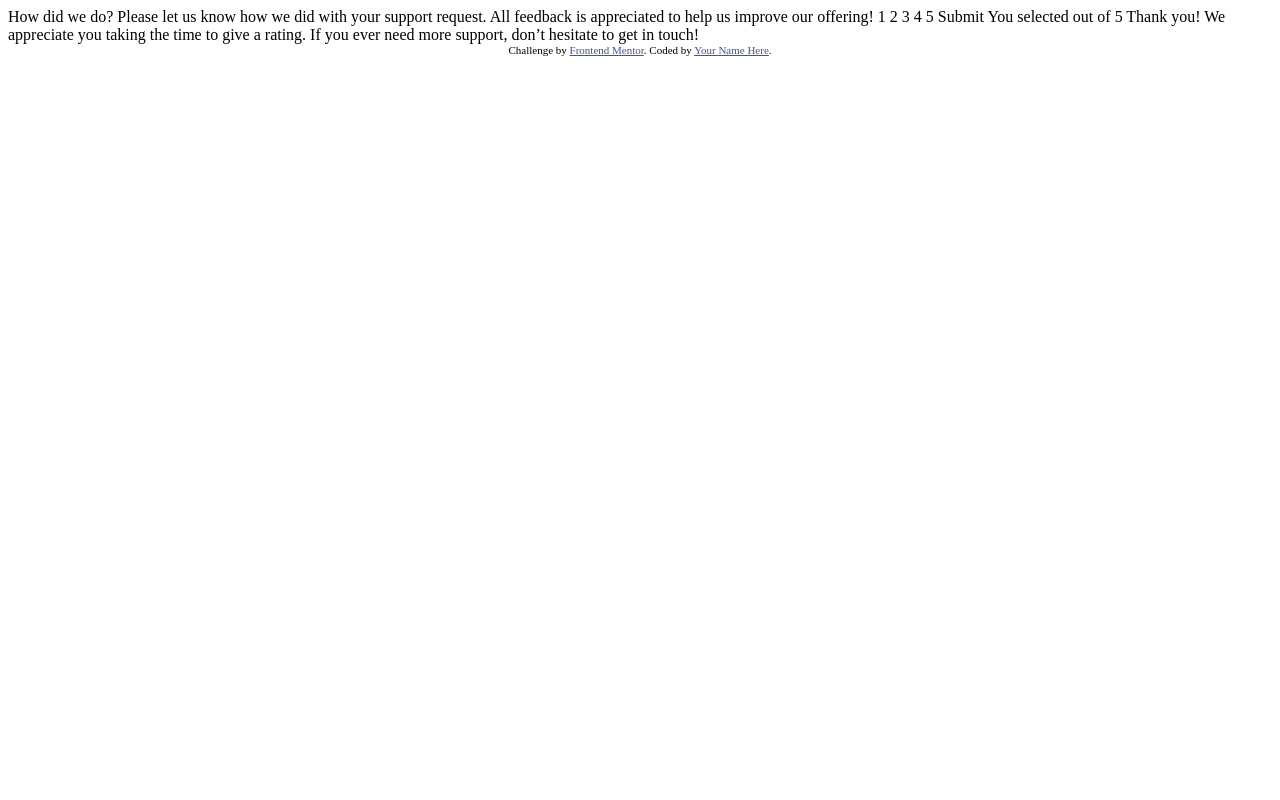
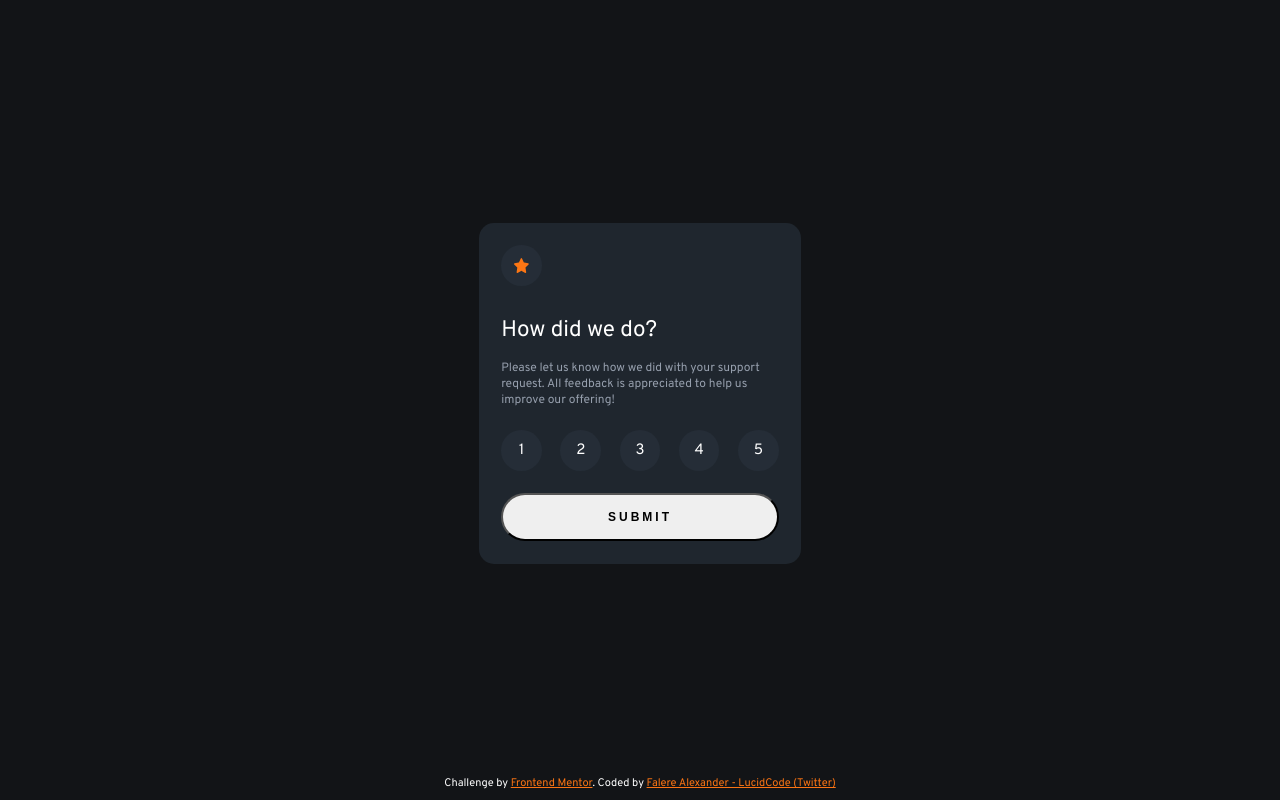
Before and after one commit to Alexanderlucid/FM_Interactive_rating_component, a plain HTML site: page index.html in a window 1280 px wide. Drawn offline with Linux system fonts and the light colour scheme.

Commit message:
build push

```diff
--- a/index.html
+++ b/index.html
@@ -1,49 +1,51 @@
 <!DOCTYPE html>
 <html lang="en">
 <head>
+  <!-- Character Encoding -->
   <meta charset="UTF-8">
+  <!-- Viewport Settings -->
   <meta name="viewport" content="width=device-width, initial-scale=1.0"> <!-- displays site properly based on user's device -->
-
+  <!-- Google Fonts -->
+  <link rel="preconnect" href="https://fonts.googleapis.com">
+  <link rel="preconnect" href="https://fonts.gstatic.com" crossorigin>
+  <link href="https://fonts.googleapis.com/css2?family=Overpass:ital,wght@0,100..900;1,100..900&display=swap" rel="stylesheet">
+  <!-- Favicon Image -->
   <link rel="icon" type="image/png" sizes="32x32" href="./images/favicon-32x32.png">
-
+  <!-- Style Sheet -->
+  <link rel="stylesheet" href="./style.css">
+  <!-- Tab Title -->
   <title>Frontend Mentor | Interactive rating component</title>
 
   <!-- Feel free to remove these styles or customise in your own stylesheet 👍 -->
-  <style>
-    .attribution { font-size: 11px; text-align: center; }
-    .attribution a { color: hsl(228, 45%, 44%); }
-  </style>
 </head>
 <body>
+  <div class="container">
+    <div class="card-container">
+      <div class="img-container">
+        <img src="./images/icon-star.svg" alt="star icon" class="star-icon">
+      </div>
 
-  <!-- Rating state start -->
+      <h1>How did we do?</h1>
+      <p>
+        Please let us know how we did with your support request. All feedback is appreciated
+        to help us improve our offering!
+      </p>
+        <!-- Rating state start -->
+      <div class="rating-state">
+        <div class="rating-option" id="1" data-value="1">1</div>
+        <div class="rating-option" id="2" data-value="2">2</div>
+        <div class="rating-option" id="3" data-value="3">3</div>
+        <div class="rating-option" id="4" data-value="4">4</div>
+        <div class="rating-option" id="5" data-value="5">5</div>
+      </div>
+      <button type="submit" value="Submit" class="submit">SUBMIT</button>
+    </div>
 
-  How did we do?
-
-  Please let us know how we did with your support request. All feedback is appreciated
-  to help us improve our offering!
-
-  1 2 3 4 5
-
-  Submit
-
-  <!-- Rating state end -->
-
-  <!-- Thank you state start -->
-
-  You selected <!-- Add rating here --> out of 5
-
-  Thank you!
-
-  We appreciate you taking the time to give a rating. If you ever need more support,
-  don’t hesitate to get in touch!
-
-  <!-- Thank you state end -->
-
-
-  <div class="attribution">
-    Challenge by <a href="https://www.frontendmentor.io?ref=challenge" target="_blank">Frontend Mentor</a>.
-    Coded by <a href="#">Your Name Here</a>.
+    <div class="attribution">
+      Challenge by <a href="https://www.frontendmentor.io?ref=challenge" target="_blank" rel="noopener noreferrer">Frontend Mentor</a>.
+      Coded by <a href="https://alexanders-porfolio.vercel.app/">Falere Alexander - LucidCode (Twitter)</a>
+    </div>
   </div>
+  <script src="./main.js"></script>
 </body>
 </html>
--- /dev/null
+++ b/style.css
@@ -0,0 +1,125 @@
+*{
+    margin: 0;
+    padding: 0;
+    box-sizing: border-box;
+}
+:root{
+    --White: hsl(0, 0%, 100%);
+    --light-grey: hsl(217, 12%, 63%);
+    --dark-blue: hsl(213, 19%, 15%);
+    --very-dark-blue:hsl(216, 12%, 8%);
+    --orange:hsl(25, 97%, 53%);
+
+--contrast-dark-blue: hsl(213, 19%, 18%);
+}
+html{
+    font-size: 15px;
+    font-family: "Overpass", sans-serif;
+    font-optical-sizing: auto;
+    font-style: normal;
+}
+body{
+    min-width: 100%;
+    background-color: var(--very-dark-blue);
+    color: var(--White);
+    height: 100vh;
+}
+.container{
+    width: 90%;
+    height: 100%;
+    display: flex;
+    flex-direction: column;
+    justify-content: center;
+    align-items: center;
+    margin: auto;
+}
+.card-container{
+    display: flex;
+    flex-direction: column;
+    justify-content: center;
+    align-items: flex-start;
+    margin: auto;
+    width:28%;
+    height: fit-content;
+    background-color: var(--dark-blue);
+    border-radius:1rem;
+    padding: 1.5rem;
+}
+.img-container{
+    width: 2.7rem;
+    height: 2.7rem;
+    border-radius: 50%;
+    background-color: var(--contrast-dark-blue);
+    display: flex;
+    justify-content: center;
+    align-items: center;
+
+    margin-bottom: 1rem;
+}
+.star-icon{
+    width: 1.0rem;
+    height: 1.0rem;
+}
+h1{
+    font-size: 1.5rem;
+    font-weight: 400;
+    margin: 1.0rem 0;
+}
+p{
+    /* line-height: 1.5rem; */
+    font-size: 0.8rem;
+    font-weight: 400;
+    color: var(--light-grey);
+}
+
+.rating-state{
+    display: flex;
+    flex-direction: row;
+    justify-content: space-between;
+    align-items: center;
+    width: 100%;
+    margin: 1.5rem 0;
+}
+.rating-option{
+    width: 2.7rem;
+    height: 2.7rem;
+    border-radius: 50%;
+    background-color: var(--contrast-dark-blue);
+    display: flex;
+    justify-content: center;
+    align-items: center;
+}
+.submit{
+    width: 100%;
+    border-radius: 2rem;
+    padding: 1rem 0;
+    text-align: center;
+    font-weight: 700;
+    letter-spacing: 0.2rem;
+    font-size: 0.8rem;
+}
+/* Attribution */
+.attribution {
+    font-size: 11px;
+    text-align: center;
+    position: relative;
+    bottom: 10px;
+    left: 0;
+    right: 0;
+}
+.attribution a {
+    color: var(--orange);
+}
+
+/* Mobile Media Queries */
+@media (max-width: 600px) {
+    html{
+        font-size: 18px;
+    }
+    .attribution {
+        position: relative;
+        bottom: -50px;
+        left: 0;
+        right:0;
+     }
+}
```
Also changed, not shown: sample-index.html (added, +50 -0 lines), main.js (added).
